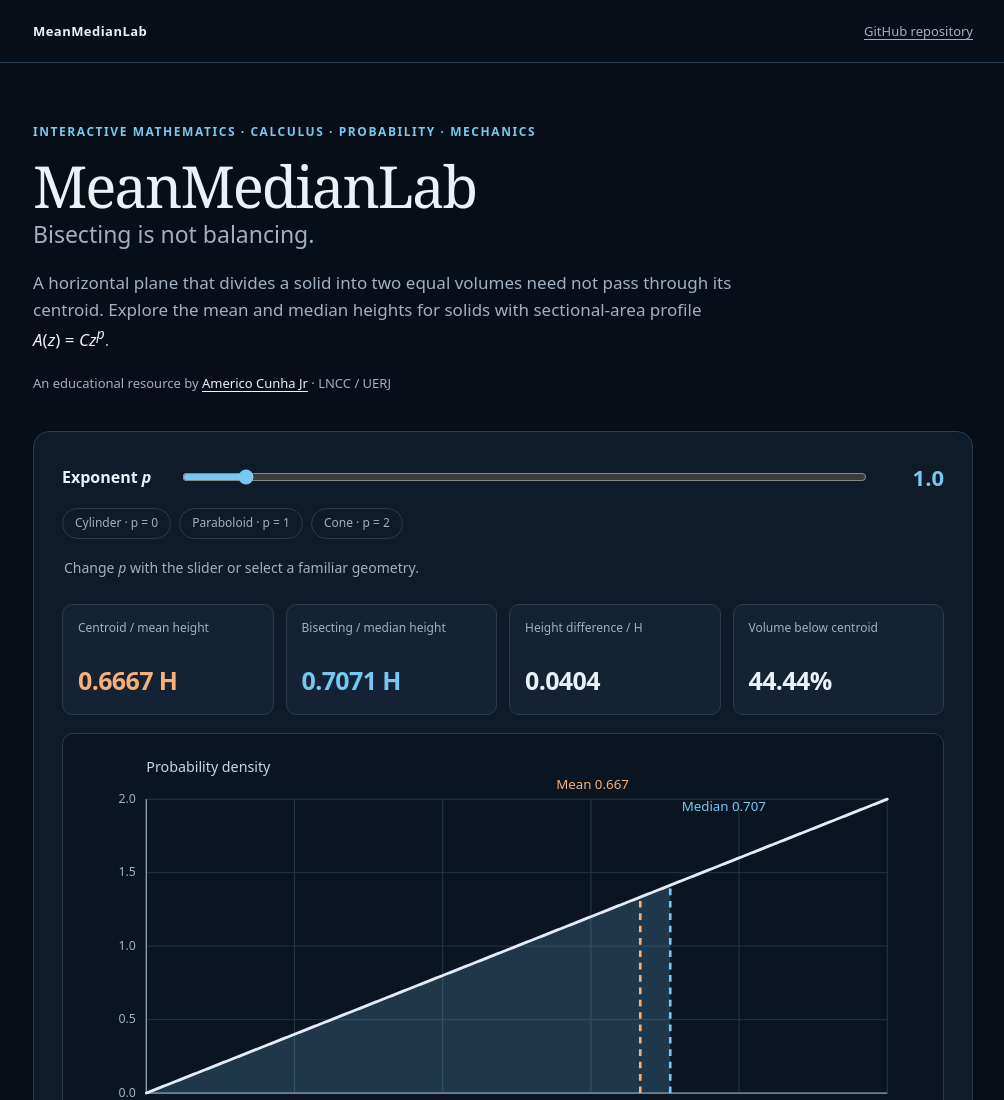
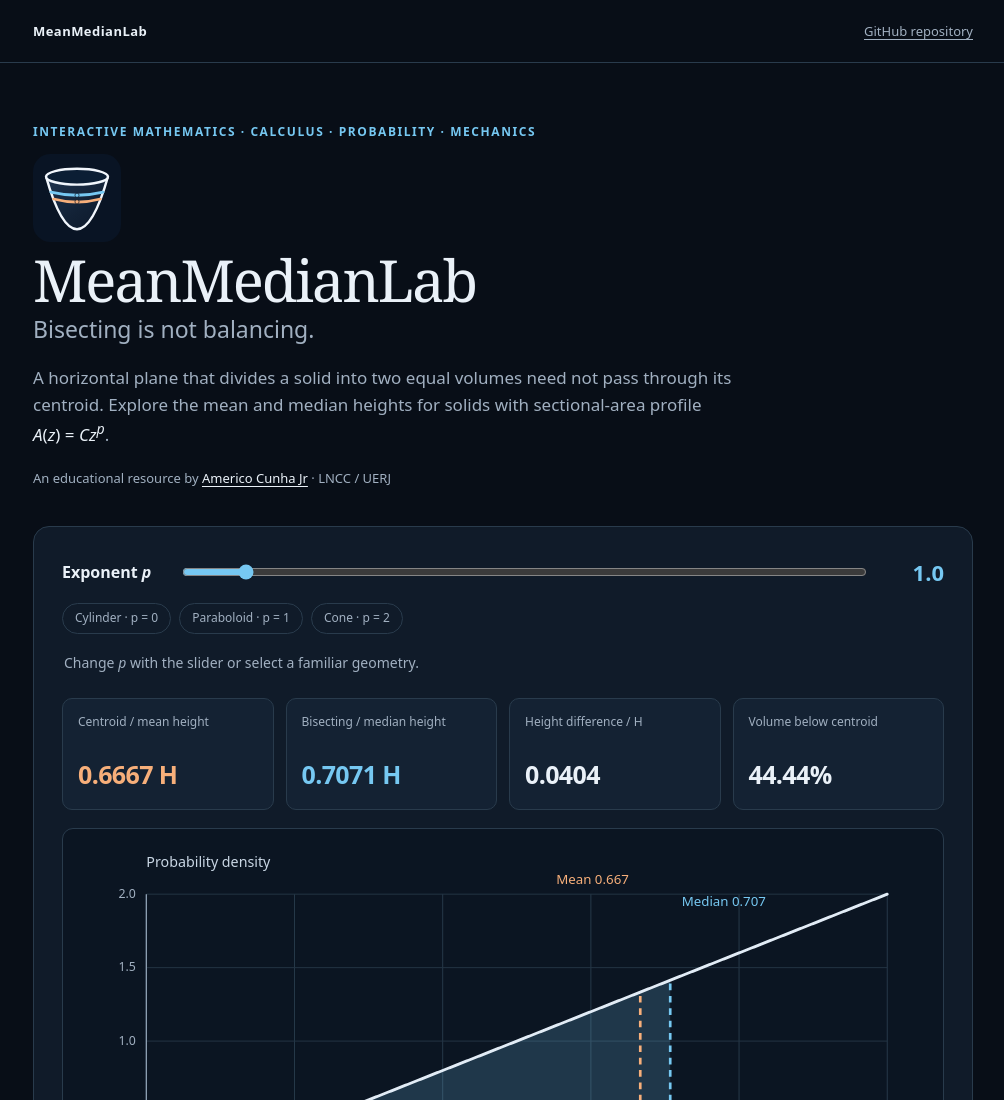
Before and after one commit to americocunhajr/MeanMedianLab, a plain HTML site: page docs/index.html in a window 1280 px wide. Shown: the top 1100 px of the page, without its empty margins (137-1141 px from the left). Drawn offline with Linux system fonts and the light colour scheme.

Commit message:
Display paraboloid favicon alongside MeanMedianLab site title

```diff
--- a/docs/index.html
+++ b/docs/index.html
@@ -21,8 +21,13 @@
   </header>
   <main class="wrap">
     <p class="eyebrow">Interactive mathematics · Calculus · Probability · Mechanics</p>
-    <h1>MeanMedianLab</h1>
-    <p class="subtitle">Bisecting is not balancing.</p>
+    <div class="hero-identity">
+      <img class="hero-identity__icon" src="assets/img/favicon-paraboloid.svg" alt="" aria-hidden="true" width="88" height="88">
+      <div class="hero-identity__text">
+        <h1>MeanMedianLab</h1>
+        <p class="subtitle">Bisecting is not balancing.</p>
+      </div>
+    </div>
     <p class="intro">A horizontal plane that divides a solid into two equal volumes need not pass through its centroid. Explore the mean and median heights for solids with sectional-area profile <span class="formula"><i>A</i>(<i>z</i>) = <i>Cz</i><sup><i>p</i></sup></span>.</p>
     <p class="byline">An educational resource by <a href="https://americocunha.org">Americo Cunha Jr</a> · LNCC / UERJ</p>
     <section class="panel" id="power-law-lab" aria-label="Interactive mathematical model">
```
